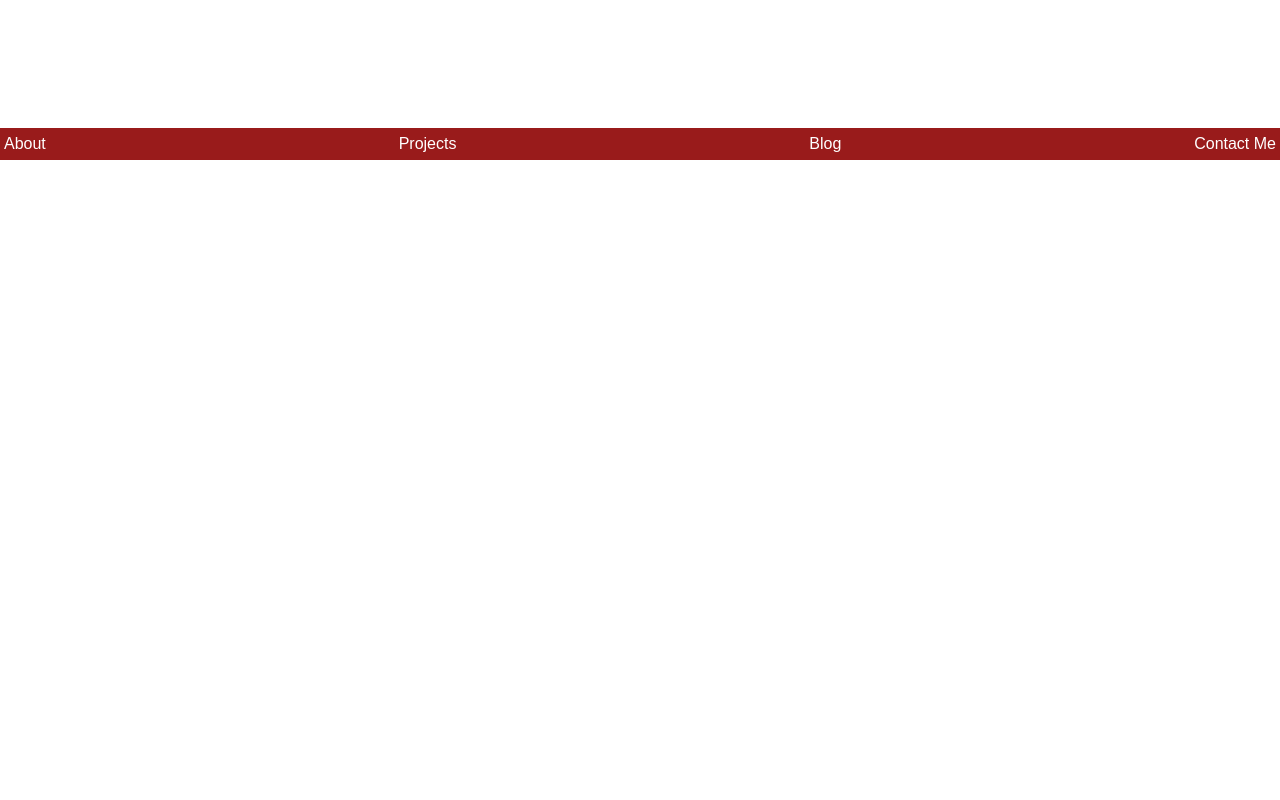
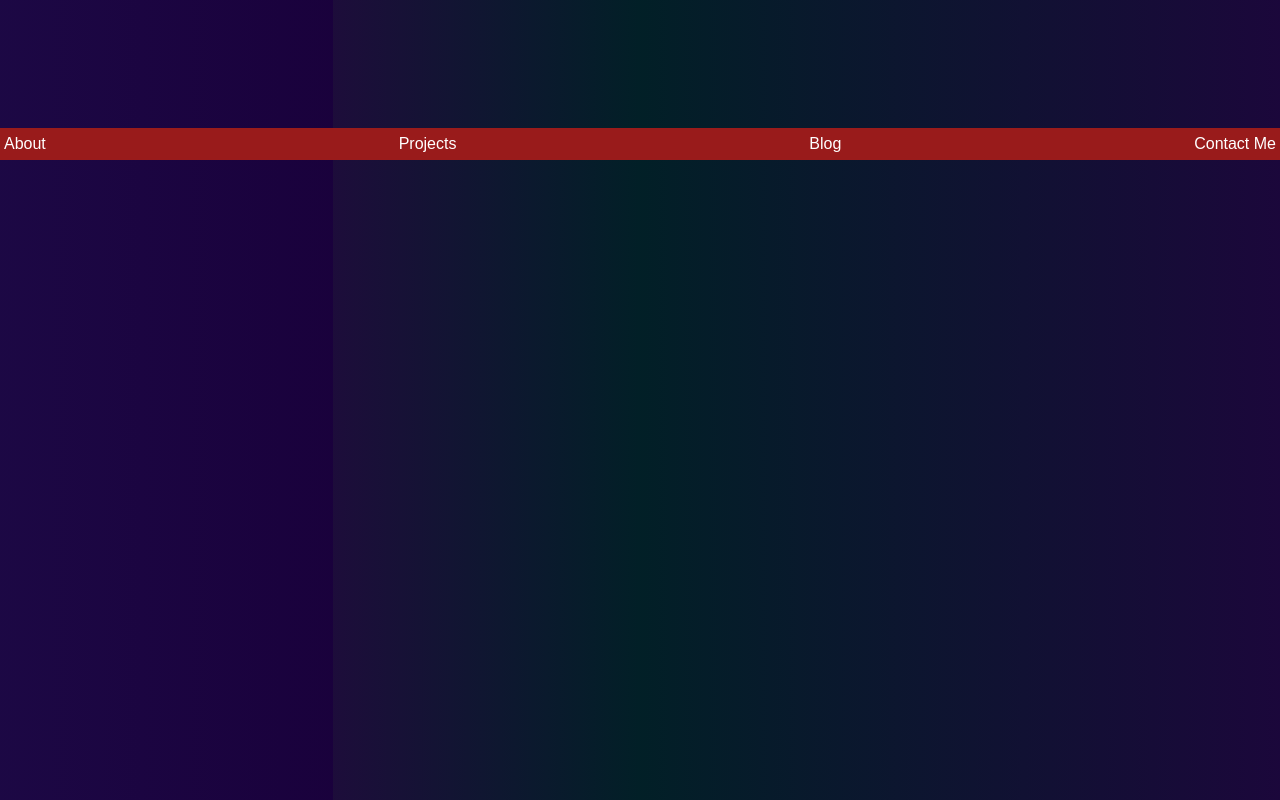
Before and after one commit to Emmanuel-Ingwe/Ei-portfoli0, a Next.js app: page / in a window 1280 px wide. Built offline with nearby package versions, Linux system fonts and the light colour scheme.

Commit message:
bg relative

```diff
--- a/src/pages/index.tsx
+++ b/src/pages/index.tsx
@@ -5,7 +5,7 @@ import Header from "../../components/Header";
 
 const Home: NextPage = () => {
 	return (
-		<div>
+		<div className='gradient-01 h-screen'>
 			<Head>
 				<title>E.i | frontend developer</title>
 			</Head>
--- a/src/styles/globals.css
+++ b/src/styles/globals.css
@@ -27,6 +27,9 @@
 		hsl(265, 97%, 12%) 61%,
 		hsl(260, 79%, 15%) 100%
 	);
+	background-size: cover;
+	background-position: top center;
+	position: relative;
 	/* filter: blur(125px); */
 }
 
```
